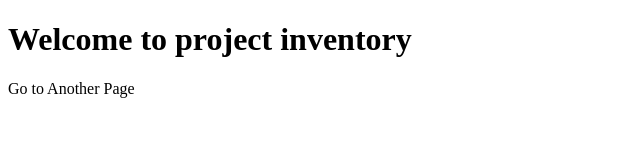
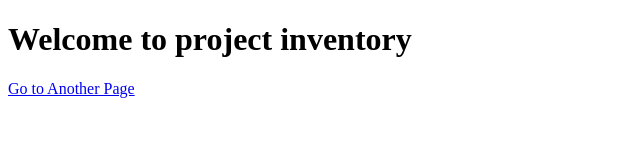
Before and after one commit to Manjunath2897/productinventory.github.io, a plain HTML site: page index.html in a window 1280 px wide. Shown: the whole page, without its empty margins (0-640 px from the left). Drawn offline with Linux system fonts and the light colour scheme.

Commit message:
index.html

```diff
--- a/index.html
+++ b/index.html
@@ -8,6 +8,6 @@
 
 
     <!-- Create a link to another HTML page -->
-    <meta url="https://github.com/Manjunath2897/productinventory.github.io/tree/main/templates/index.html">Go to Another Page</a>
+    <a href="https://github.com/Manjunath2897/productinventory.github.io/tree/main/templates/index.html">Go to Another Page</a>
 </body>
 </html>
```
